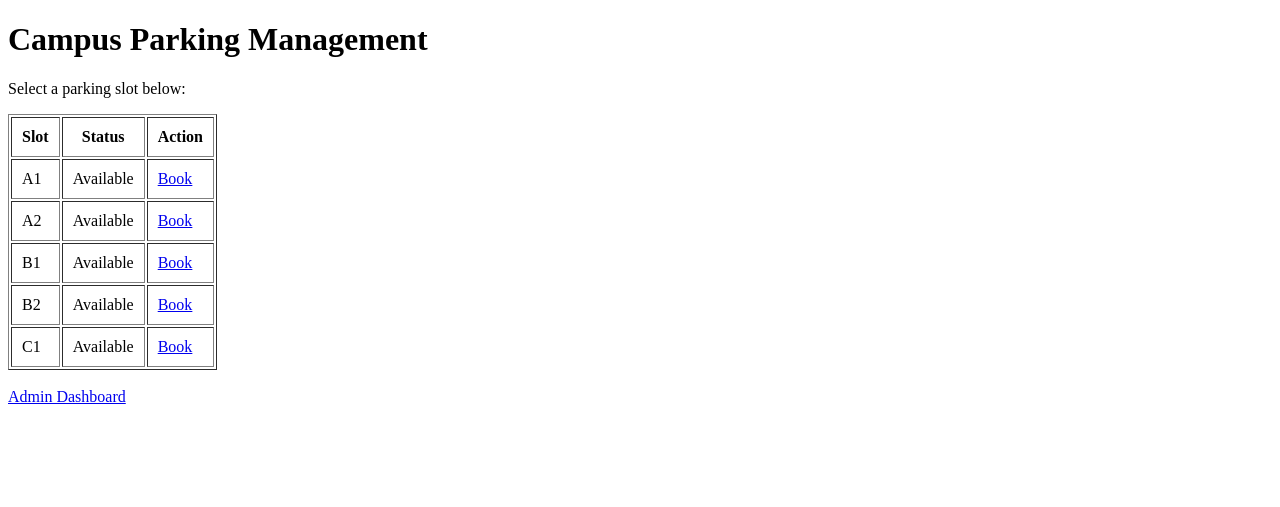
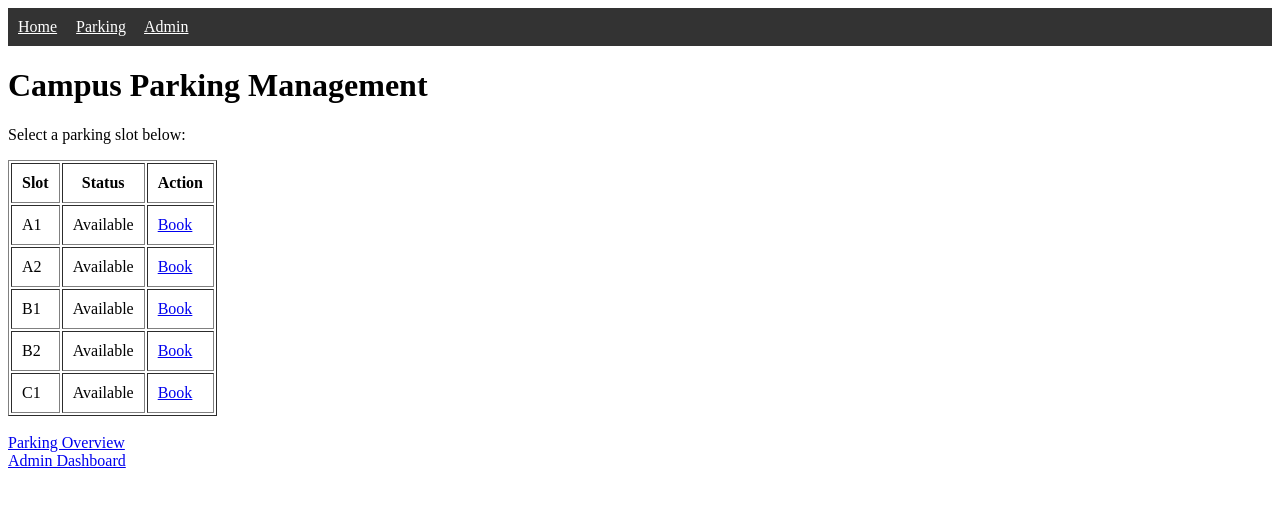
Before and after one commit to JessielynJenisha30/Campus-Parking-App-CC, a Flask app: page / in a window 1280 px wide. Shown: the top 507 px of the page. Run offline with Flask 3, Linux system fonts and the light colour scheme; data comes from the database, SQL or seed files in the repository.

Commit message:
Update index.html

```diff
--- a/campus-parking/backend/templates/index.html
+++ b/campus-parking/backend/templates/index.html
@@ -5,6 +5,12 @@
   <title>Campus Parking Management</title>
 </head>
 <body>
+  <nav style="background-color:#333; color:white; padding:10px;">
+    <a href="{{ url_for('home') }}" style="color:white; margin-right:15px;">Home</a>
+    <a href="{{ url_for('parking_page') }}" style="color:white; margin-right:15px;">Parking</a>
+    <a href="{{ url_for('admin_dashboard') }}" style="color:white;">Admin</a>
+  </nav>
+
   <h1>Campus Parking Management</h1>
   <p>Select a parking slot below:</p>
 
@@ -31,6 +37,9 @@
   </table>
 
   <br>
+    <a href="{{ url_for('parking_page') }}">Parking Overview</a>
+
+  <br>
   <a href="{{ url_for('admin_dashboard') }}">Admin Dashboard</a>
 </body>
 </html>
```
